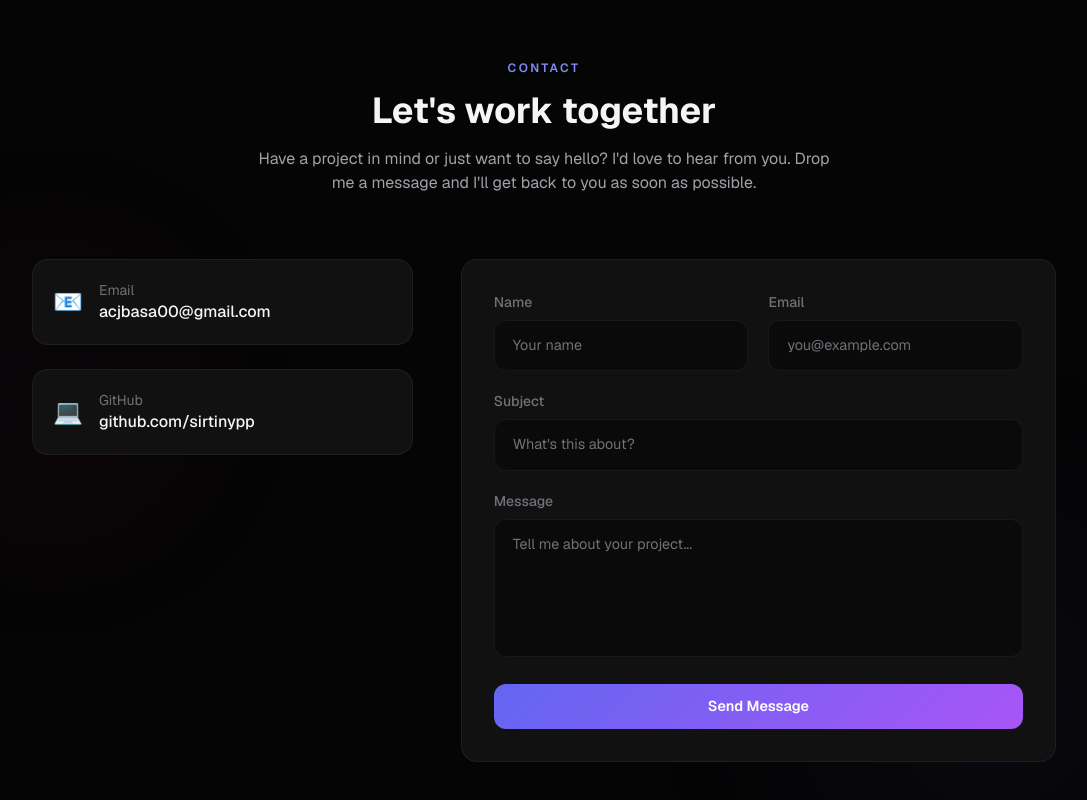
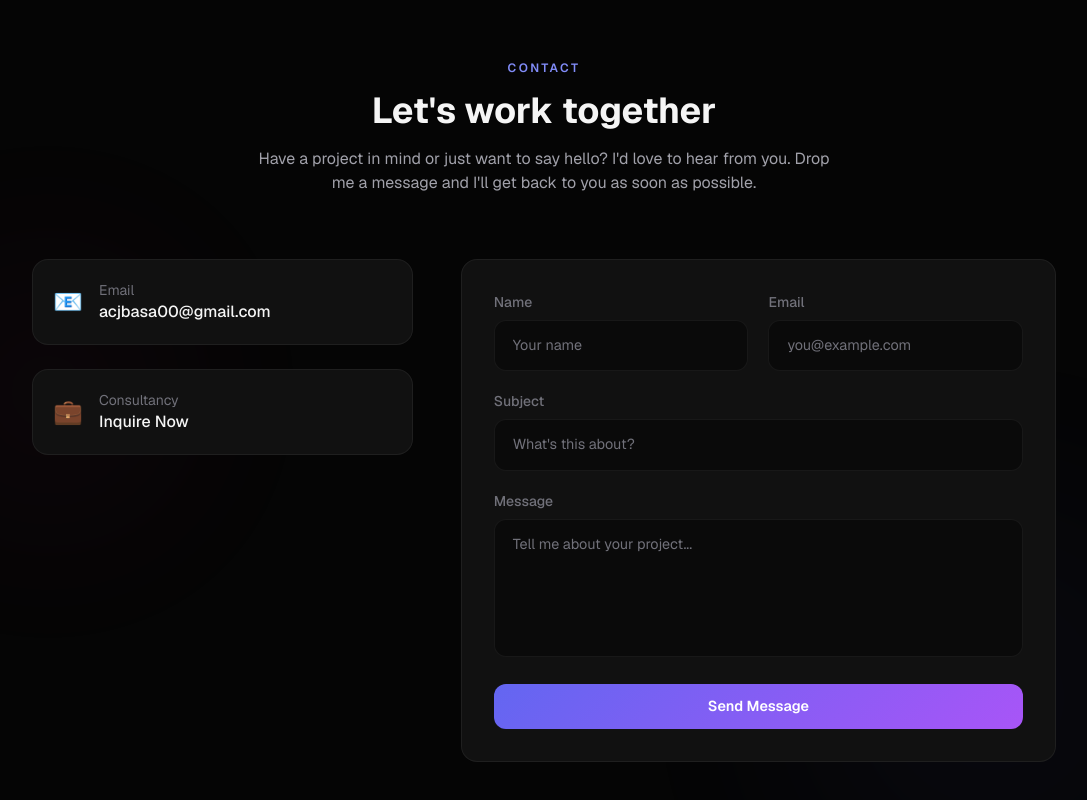
Before and after one commit to sirtinypp/ajbasa, a Next.js app: page / in a window 1280 px wide. Shown: the part 2387-3187 px from the top of the page, without its empty margins (96-1183 px from the left). Built offline with nearby package versions, Linux system fonts and the light colour scheme; no server answers; the database is empty.

Commit message:
feat: Remove all GitHub references to focus on the consultancy model

```diff
--- a/src/app/admin/settings/page.tsx
+++ b/src/app/admin/settings/page.tsx
@@ -96,14 +96,6 @@ export default function SettingsPage() {
               className="form-input"
             />
           </div>
-          <div className="md:col-span-2">
-            <label className="label">GitHub Profile URL</label>
-            <input
-              value={configs.identity?.github || ''}
-              onChange={(e) => updateConfig('identity', 'github', e.target.value)}
-              className="form-input"
-            />
-          </div>
         </div>
       </section>
 
--- a/src/app/api/chat/route.ts
+++ b/src/app/api/chat/route.ts
@@ -81,7 +81,6 @@ export async function POST(req: Request) {
     ${achievements?.map((a: any) => `- ${a.year}: ${a.title} - ${a.description}`).join('\n')}
 
     CONTACT:
-    - GitHub: ${configs.identity?.github}
     - Email: ${configs.identity?.email}
   `;
 
--- a/src/app/components/Contact.tsx
+++ b/src/app/components/Contact.tsx
@@ -64,10 +64,10 @@ export default function Contact() {
                 href: `mailto:${identity.email}`,
               },
               {
-                icon: '💻',
-                label: 'GitHub',
-                value: identity.github.replace('https://', ''),
-                href: identity.github,
+                icon: '💼',
+                label: 'Consultancy',
+                value: 'Inquire Now',
+                href: '/#services',
               },
             ].map((item) => (
               <a
--- a/src/app/lib/portfolio-data.ts
+++ b/src/app/lib/portfolio-data.ts
@@ -51,7 +51,6 @@ export interface PortfolioData {
     lastName: string;
     title: string;
     email: string;
-    github: string;
   };
   hero: {
     shortBio: string;
@@ -83,7 +82,6 @@ export const portfolioData: PortfolioData = {
     lastName: 'Basa',
     title: 'Full-Stack Developer + AI Specialist',
     email: 'acjbasa00@gmail.com',
-    github: 'https://github.com/sirtinypp',
   },
   hero: {
     shortBio: 'I craft robust, AI-powered web applications and scalable enterprise systems that bridge the gap between traditional governance and modern efficiency.',
```
